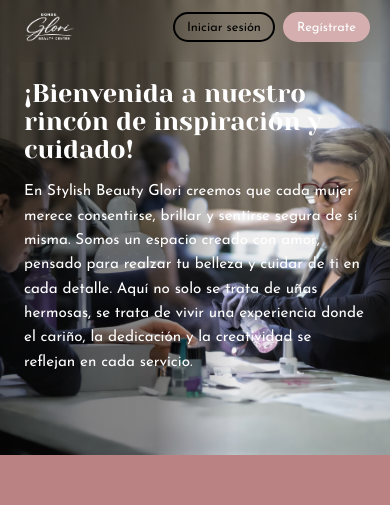
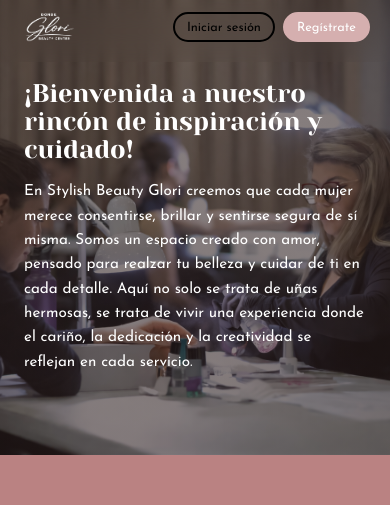
Before and after one commit to cipriano18/StylishVisual, a React (Vite) app in the folder Stylish_Beauty_Glory/: page / in a window 390 px wide. Shown: the top 505 px of the page. Built offline with nearby package versions, Linux system fonts and the light colour scheme; no server answers.

Commit message:
Solucion de bug
corrección del valor al editar perfil

```diff
--- a/Stylish_Beauty_Glory/src/pages/App.jsx
+++ b/Stylish_Beauty_Glory/src/pages/App.jsx
@@ -296,10 +296,10 @@ function App() {
         <div className="footer-container">
           {/* Redes sociales */}
           <div className="footer-socials">
-            <a href="https://instagram.com/stylishbeautyglori" target="_blank" rel="noreferrer">
+            <a href="https://www.instagram.com/dondeglori.bc" target="_blank" rel="noreferrer">
               <i className="fab fa-instagram"></i>
             </a>
-            <a href="https://www.tiktok.com/@stylishbeautyglori" target="_blank" rel="noreferrer">
+            <a href="https://www.tiktok.com/@dondeglori.bc" target="_blank" rel="noreferrer">
               <i className="fab fa-tiktok"></i>
             </a>
             <a href="https://wa.me/50671338429" target="_blank" rel="noreferrer">
--- a/Stylish_Beauty_Glory/src/pages/client/home.jsx
+++ b/Stylish_Beauty_Glory/src/pages/client/home.jsx
@@ -238,15 +238,11 @@ function ClientHome() {
             nuestras redes:{" "}
           </p>
           <div className="social-icons">
-            <a
-              href="https://instagram.com/stylishbeautyglori"
-              target="_blank"
-              rel="noopener noreferrer"
-            >
+            <a href="https://instagram.com/dondeglori.bc" target="_blank" rel="noopener noreferrer">
               <FaInstagram size={28} style={{ color: "#000000" }} />
             </a>
             <a
-              href="https://www.tiktok.com/@stylishbeautyglori"
+              href="https://www.tiktok.com/@dondeglori.bc"
               target="_blank"
               rel="noopener noreferrer"
             >
--- a/Stylish_Beauty_Glory/src/pages/client/manageProfile.jsx
+++ b/Stylish_Beauty_Glory/src/pages/client/manageProfile.jsx
@@ -139,7 +139,7 @@ function ManageProfile() {
         secondary_name: editedSecondaryName,
         first_surname: editedFirstSurname,
         second_surname: editedSecondSurname,
-        gender: editedGender,
+        gender: editedGender?.trim().charAt(0).toUpperCase(),
         birth_date: editedBirthDate,
         phone: editedPhone,
         email: editedEmail,
--- a/Stylish_Beauty_Glory/src/styles/Home_CSS/App.css
+++ b/Stylish_Beauty_Glory/src/styles/Home_CSS/App.css
@@ -110,8 +110,8 @@ body {
 
   /* Imagen + overlay oscuro */
   background: linear-gradient(to right,
-      rgba(0, 0, 0, 0.497) 0%,
-      rgba(0, 0, 0, 0.448) 40%,
+      rgba(42, 24, 24, 0.497) 0%,
+      rgba(54, 32, 32, 0.448) 40%,
       rgba(153, 119, 119, 0) 60%,
       rgba(152, 107, 107, 0) 100%),
     url('../../assets/test.png');
@@ -191,6 +191,27 @@ body {
 }
 
 @media (max-width: 992px) {
+  .main {
+    position: relative;
+    display: flex;
+    justify-content: center;
+    align-items: center;
+    padding-bottom: 10rem;
+    width: 100%;
+    text-align: left;
+
+    /* Overlay oscuro completo */
+    background: linear-gradient(rgba(45, 31, 31, 0.55),
+        rgba(43, 28, 28, 0.55)),
+      url('../../assets/test.png');
+
+    background-size: cover;
+    background-position: center;
+    background-repeat: no-repeat;
+
+    z-index: 1;
+  }
+
   .main-content {
     flex-direction: column-reverse;
     /* primero imagen, luego texto */
@@ -215,6 +236,27 @@ body {
 }
 
 @media (max-width: 768px) {
+  .main {
+    position: relative;
+    display: flex;
+    justify-content: center;
+    align-items: center;
+    padding-bottom: 10rem;
+    width: 100%;
+    text-align: left;
+
+    /* Overlay oscuro completo */
+    background: linear-gradient(rgba(45, 31, 31, 0.55),
+        rgba(43, 28, 28, 0.55)),
+      url('../../assets/test.png');
+
+    background-size: cover;
+    background-position: center;
+    background-repeat: no-repeat;
+
+    z-index: 1;
+  }
+
   .main h1 {
     font-size: 2rem;
     text-align: center;
```
